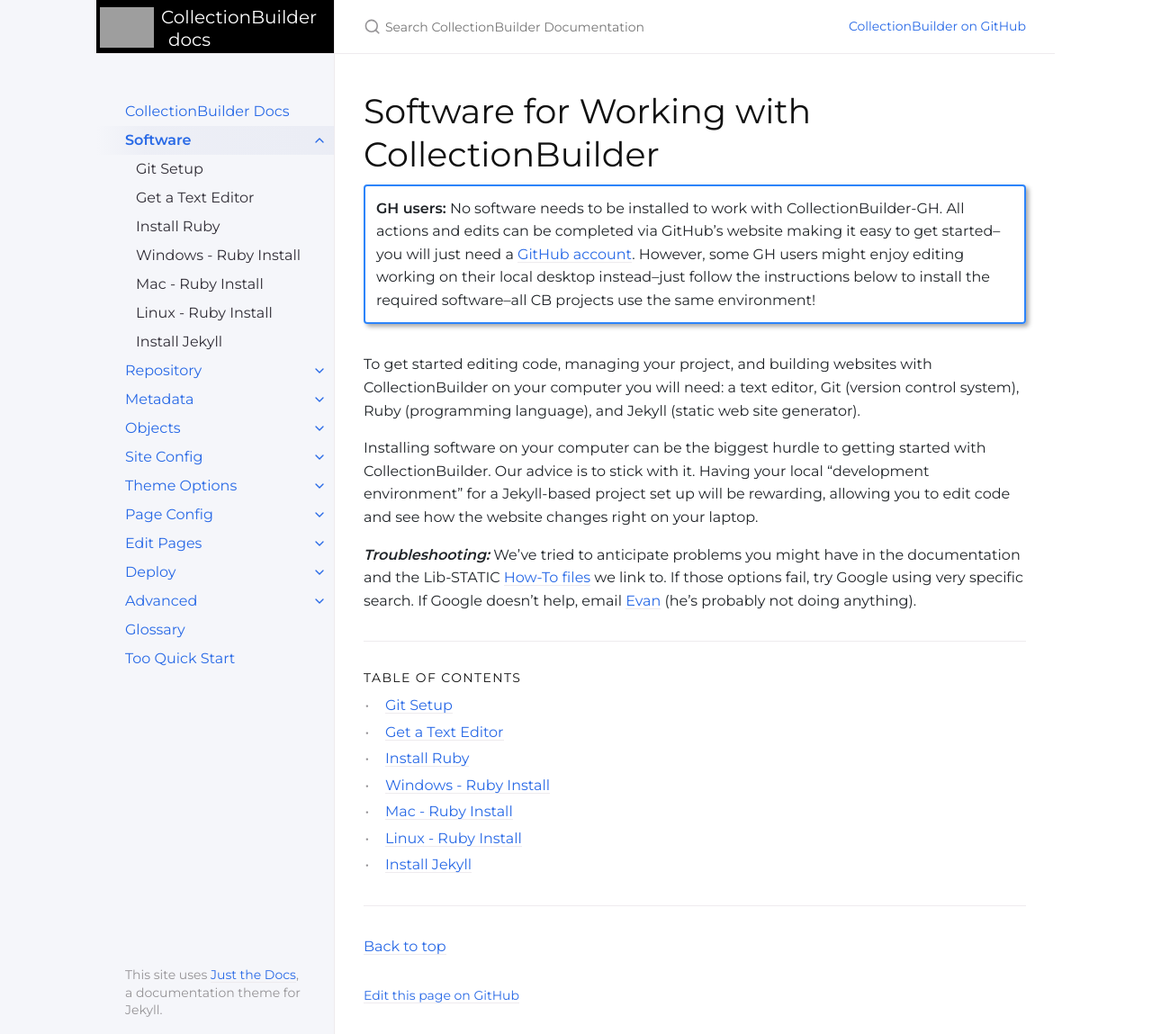
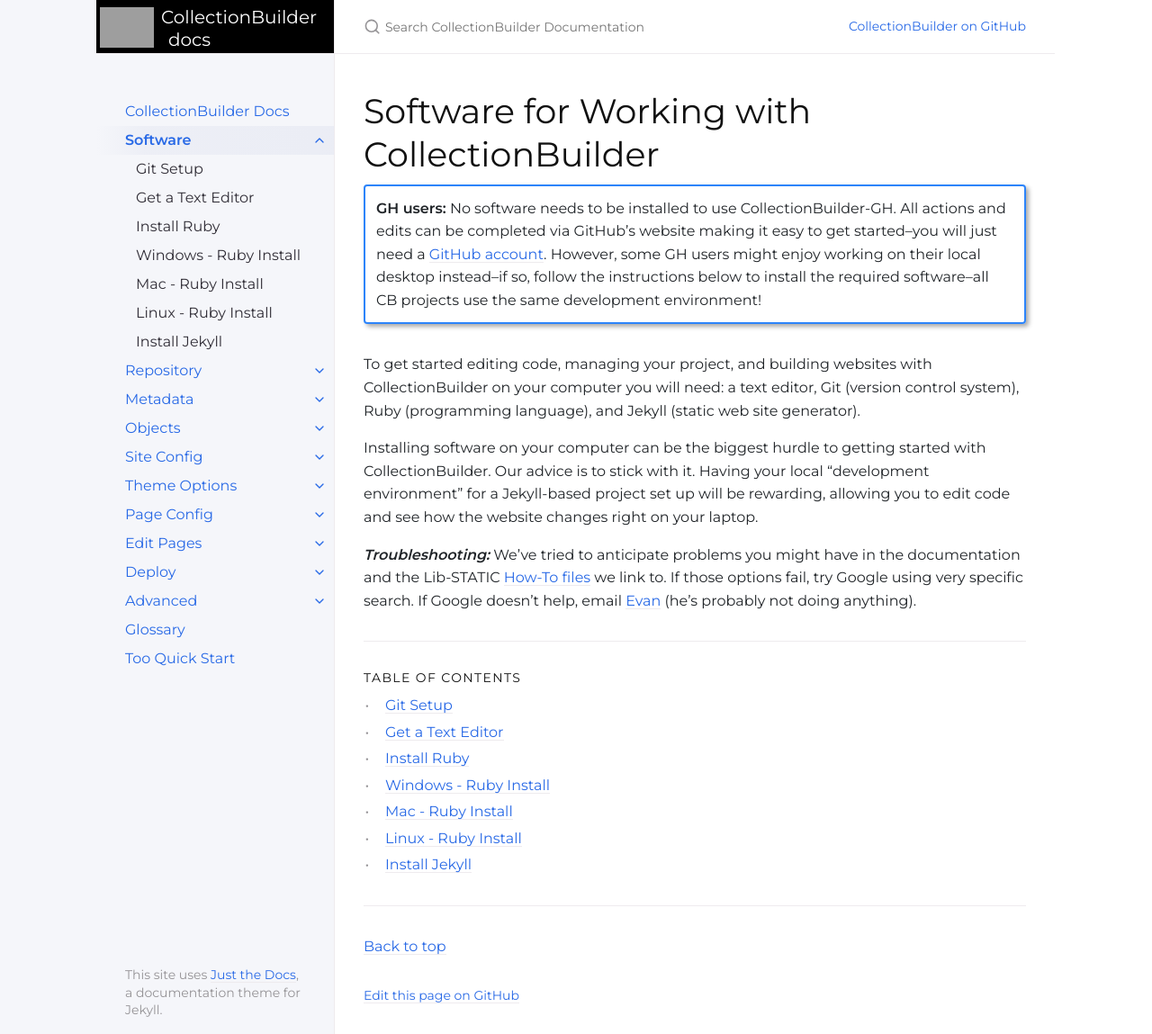
Before and after one commit to CollectionBuilder/cb-docs, a Jekyll site: the page built from docs/software/index.md, in a window 1280 px wide and 1149 px high. Shown: the whole window at 90% size. Built offline with Jekyll 4.4.1, drawn with Linux system fonts in a browser that asks for light colours.

Commit message:
edit based on feedback

```diff
--- a/docs/software/index.md
+++ b/docs/software/index.md
@@ -7,9 +7,9 @@ nav_order: 1
 # Software for Working with CollectionBuilder
 
 {:.alert .alert-blue}
-**GH users:** No software needs to be installed to work with CollectionBuilder-GH.
+**GH users:** No software needs to be installed to use CollectionBuilder-GH.
 All actions and edits can be completed via GitHub's website making it easy to get started--you will just need a [GitHub account](https://github.com/).
-However, some GH users might enjoy editing working on their local desktop instead--just follow the instructions below to install the required software--all CB projects use the same environment!
+However, some GH users might enjoy working on their local desktop instead--if so, follow the instructions below to install the required software--all CB projects use the same development environment!
 
 To get started editing code, managing your project, and building websites with CollectionBuilder on your computer you will need:
 a text editor, Git (version control system), Ruby (programming language), and Jekyll (static web site generator).
```
